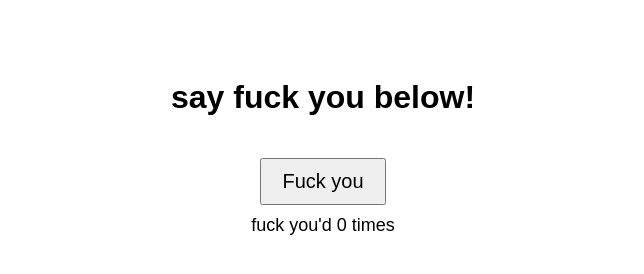
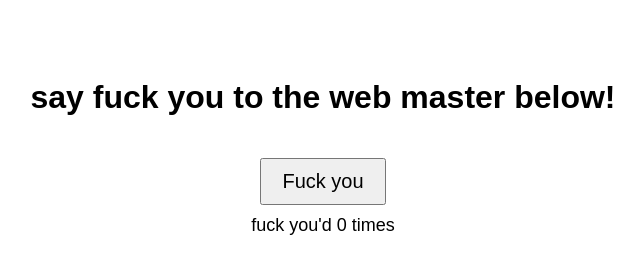
Before and after one commit to katanatripp/vcprison, a plain HTML site: page index.html in a window 1280 px wide. Shown: the whole page, without its empty margins (317-961 px from the left). Drawn offline with Linux system fonts and the light colour scheme; no server answers.

Commit message:
Update index.html

```diff
--- a/index.html
+++ b/index.html
@@ -25,7 +25,7 @@
   </style>
 </head>
 <body>
-  <h1>say fuck you below!</h1>
+  <h1>say fuck you to the web master below!</h1>
 
   <button id="fuckuBtn">Fuck you</button>
   <div id="counter">fuck you'd 0 times</div>
```
